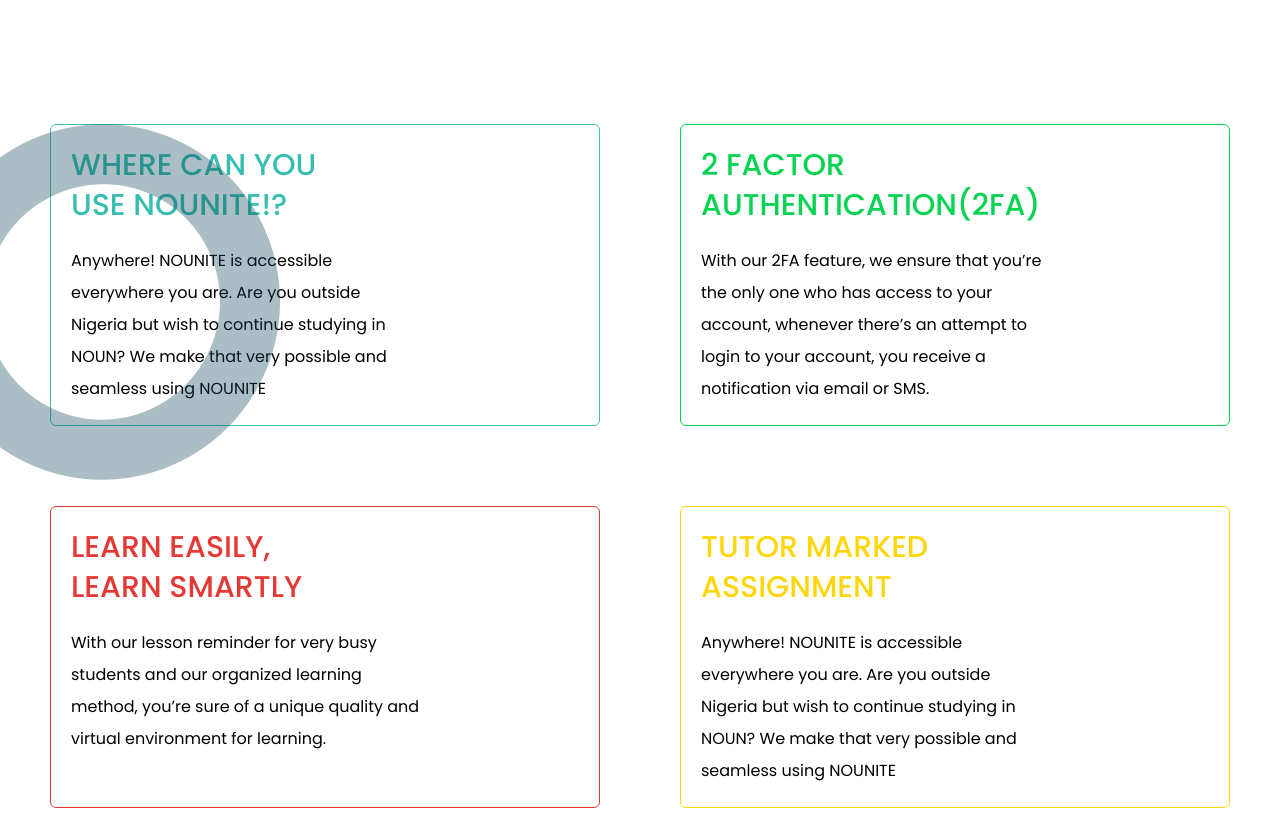
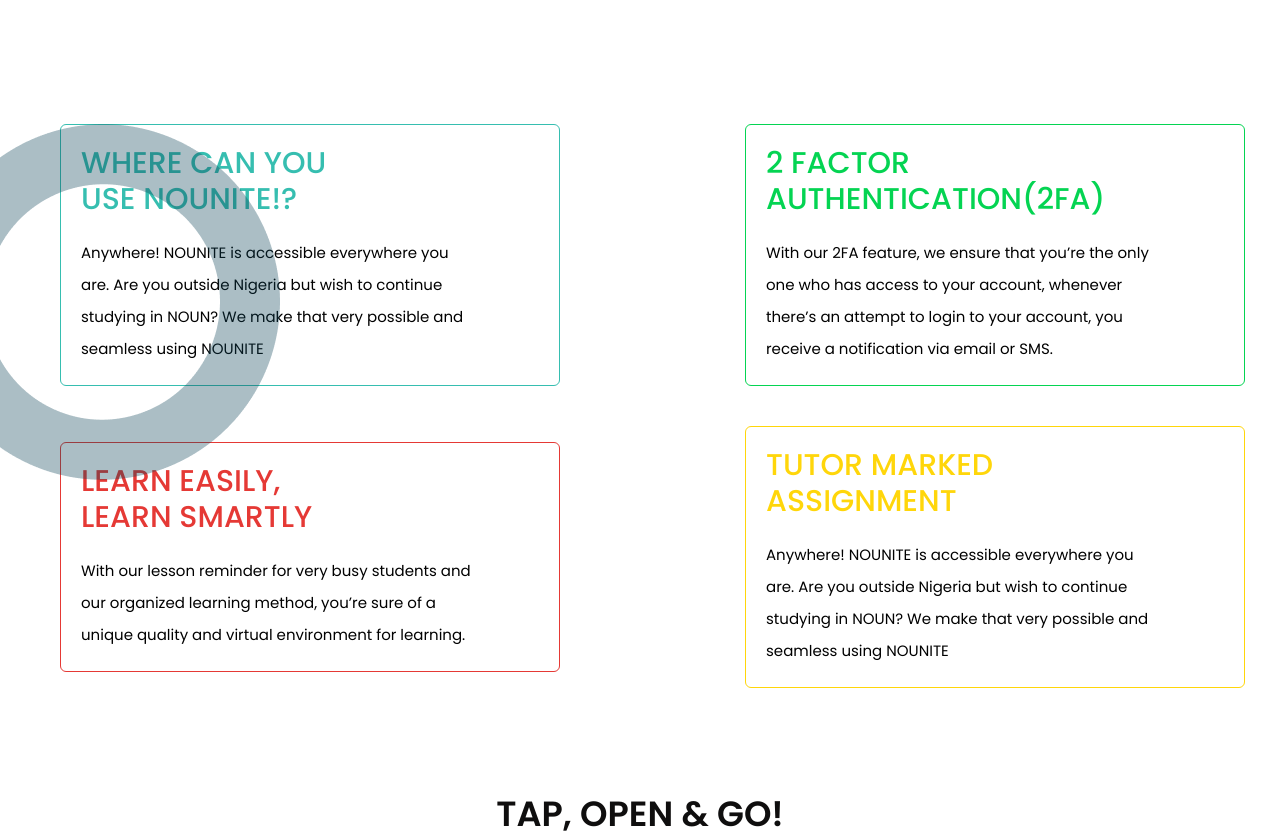
Before and after one commit to NOUNITE/nounite-frontend, a React (Vite) app: page / in a window 1280 px wide. Shown: the part 660-1493 px from the top of the page. Built offline with nearby package versions, Linux system fonts and the light colour scheme.

Commit message:
change the style from flex to grid

```diff
--- a/src/components/landing/Features.jsx
+++ b/src/components/landing/Features.jsx
@@ -7,21 +7,25 @@
       title: "WHERE CAN YOU USE NOUNITE!?",
       text: "Anywhere! NOUNITE is accessible everywhere you are. Are you outside Nigeria but wish to continue studying in NOUN? We make that very possible and seamless using NOUNITE",
       color: "#36BEB0",
+      marginLeft: "0px"
     },
     {
       title: "2 FACTOR AUTHENTICATION(2FA)",
       text: "With our 2FA feature, we ensure that you’re the only one who has access to your account, whenever there’s an attempt to login to your account, you receive a notification via email or SMS.",
       color: "#04D452",
+      marginLeft: "50px"
     },
     {
       title: "LEARN EASILY, LEARN SMARTLY",
       text: "With our lesson reminder for very busy students and our organized learning method, you’re sure of a unique quality and virtual environment for learning.",
       color: "#E53935",
+      marginLeft: "0px"
     },
     {
       title: "TUTOR MARKED ASSIGNMENT",
       text: "Anywhere! NOUNITE is accessible everywhere you are. Are you outside Nigeria but wish to continue studying in NOUN? We make that very possible and seamless using NOUNITE",
       color: "#FFD60A",
+      marginLeft: "50px"
     },
   ];
   return (
@@ -32,20 +36,21 @@
       {/* <div className="absolute top-10 right-0">
         <img src={Ellipse} />
       </div> */}
-      <div className="flex flex-wrap gap-20 justify-center px-5 lg:px-0 md:px-0 mt-28">
+      <div className="grid grid-cols-1 sm:grid-cols-1 md:grid-cols-2 lg:grid-cols-2 lg:gap-10 gap-5 justify-center items-center place-items-center px-5 lg:px-0 md:px-5 mt-28 "
+      >
         {cards.map((card, index) => (
           <div
             key={index}
-            className={`border-${card.color} rounded-md border px-5 py-5`}
-            style={{ width: "550px", borderColor: card.color }}
+            className={`border-${card.color} rounded-md border xl:px-5 lg:px-2 px-3 lg:py-5 py-3 w-[350px] md:w-[280px] lg:w-[400px] xl:w-[500px] sm:${card.marginLeft} `}
+            style={{ borderColor: card.color, marginLeft: card.marginLeft }}
           >
             <h1
-              className={`text-${card.color} font-poppins text-3xl w-[250px] leading-[40px] font-medium`}
+              className={`text-${card.color} font-poppins lg:text-3xl text-[27px] md:text-[23px] lg:w-[250px] leading-[40px] font-medium`}
               style={{ color: card.color }}
             >
               {card.title}
             </h1>
-            <p className="font-poppins text-base font-normal text-[#000000] w-[350px] pt-5 leading-8">
+            <p className="font-poppins text-base font-normal text-black lg:w-[390px] text-[13px] lg:text-[14px] xl:text-[15px] pt-5 lg:leading-8 leading-6">
               {card.text}
             </p>
           </div>
```
